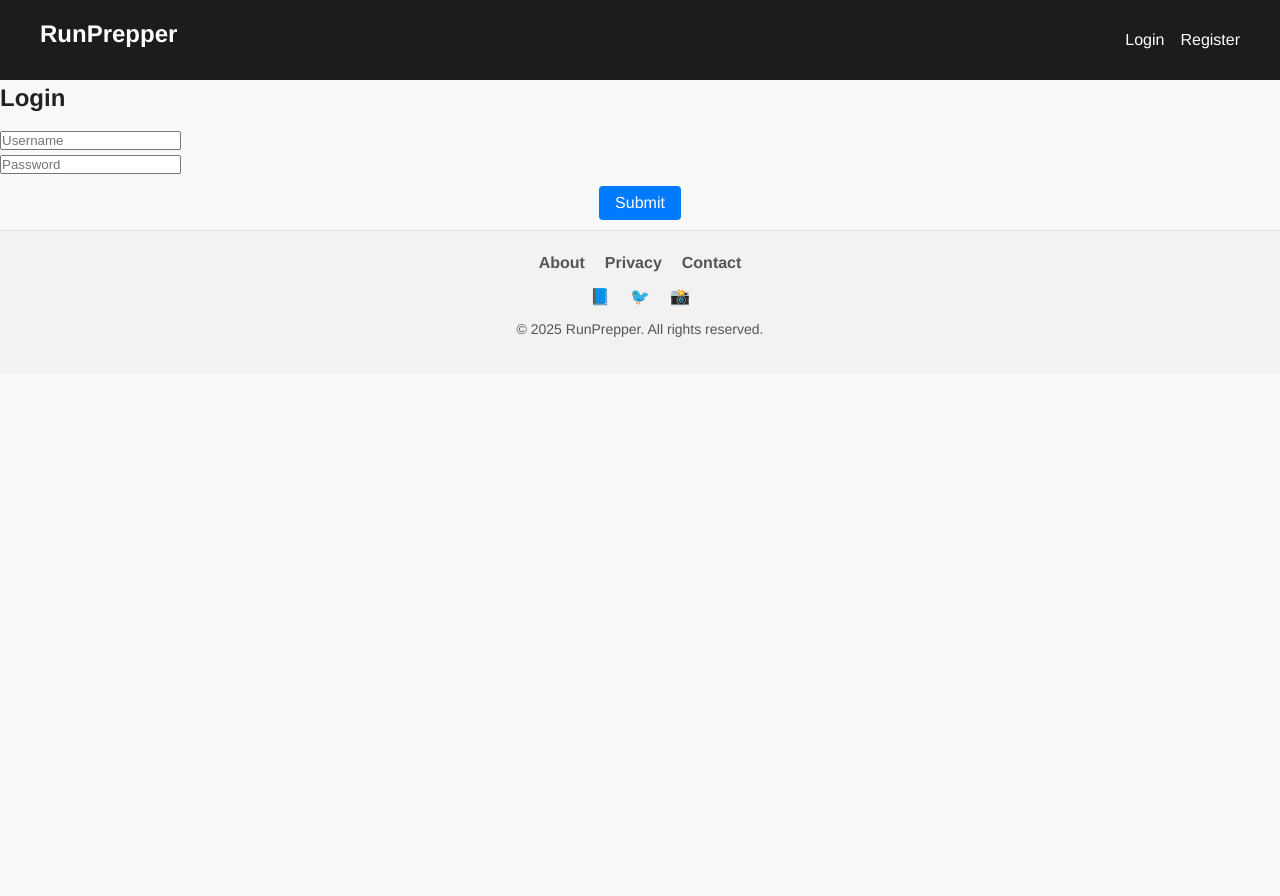
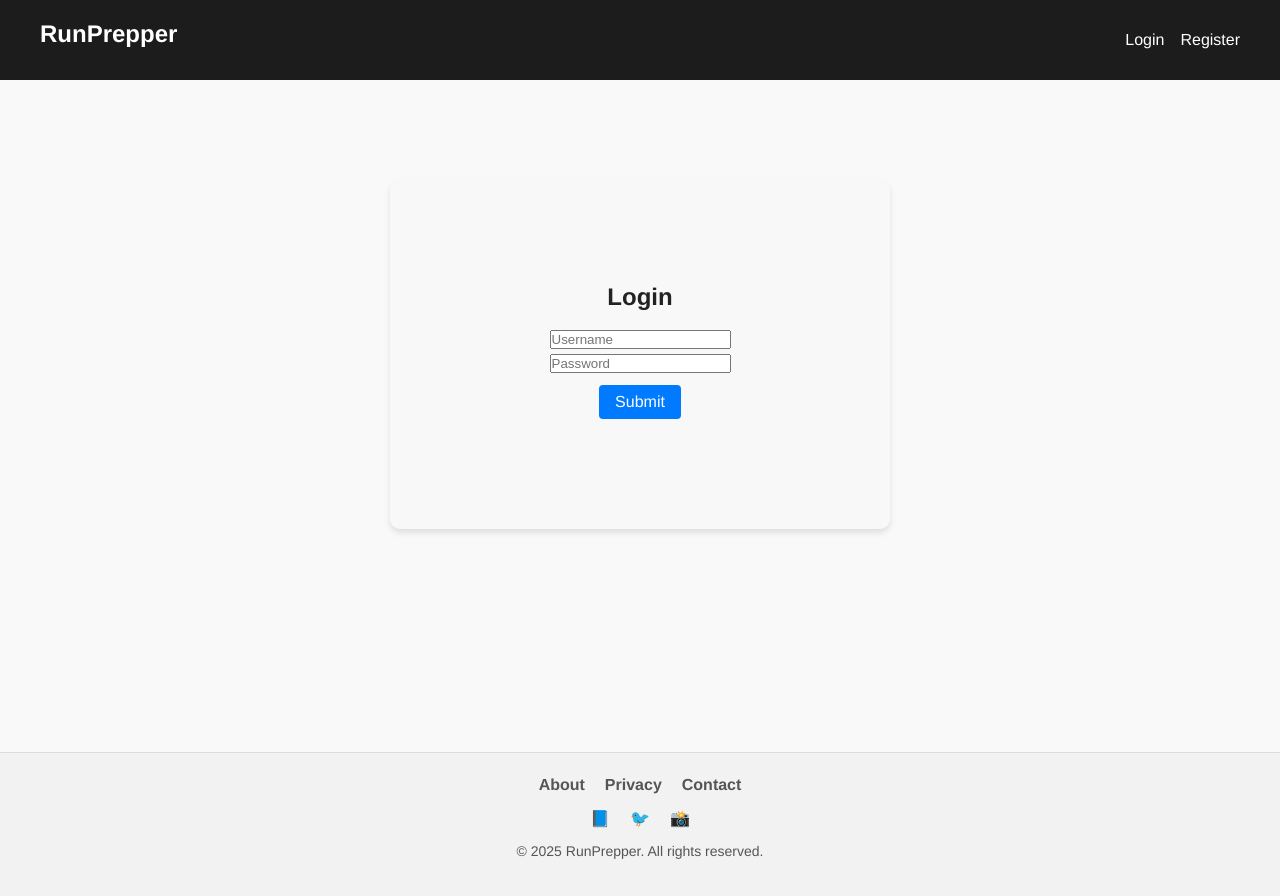
Before and after one commit to dangosailing/aidev24_webdev_fe, a React (Vite) app: page /login in a window 1280 px wide. Before the commit the page ends 800 px from the top, so only its background shows below. Built offline with nearby package versions, Linux system fonts and the light colour scheme; some icons are missing.

Commit message:
add same styling as register

```diff
--- a/src/pages/Login.jsx
+++ b/src/pages/Login.jsx
@@ -34,9 +34,11 @@ const Login = () => {
   ];
 
   return (
-    <div>
-      <h2>Login</h2>
-      <Form fields={fields} onSubmit={onSubmit} />
+    <div class="wrapper">
+      <div className="form-container">
+        <h2 id="label">Login</h2>
+        <Form fields={fields} onSubmit={onSubmit} />
+      </div>
     </div>
   );
 };
```
